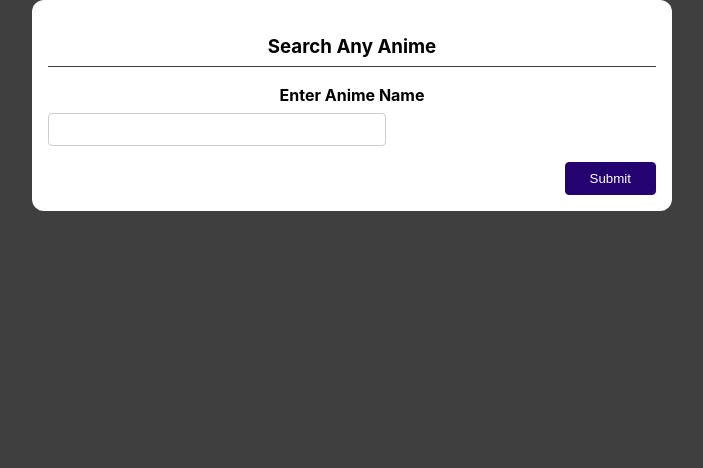
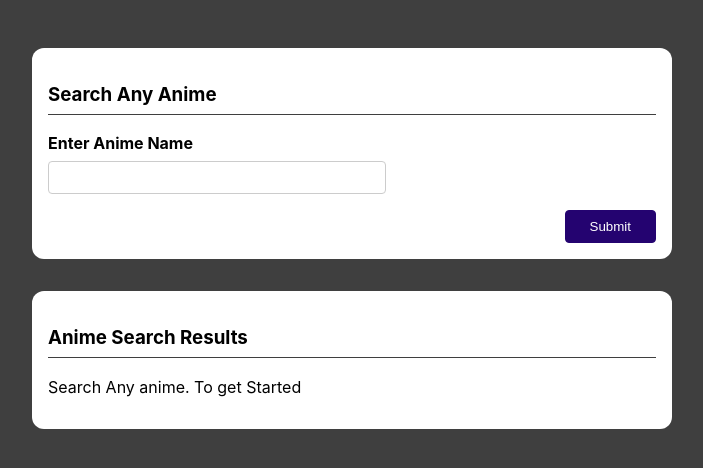
Before and after one commit to aryanda1/anim-link-gen, a React (Create React App) app: page / in a window 1280 px wide. Shown: the top 468 px of the page, without its empty margins (288-991 px from the left). Built offline with nearby package versions, Linux system fonts and the light colour scheme.

Commit message:
Updated App.js

```diff
--- a/src/App.js
+++ b/src/App.js
@@ -3,12 +3,13 @@ import { useState } from "react";
 import Form from "./components/SearchAnime";
 import ShowAnimeDetails from "./components/ShowAnime";
 import ShowSearch from "./components/ShowSearch";
+import useHttp from "./hooks/usehttp";
 function App() {
+  const { error, isLoading, sendRequest } = useHttp();
   const [animeSearchRes, setAnimeSearchRes] = useState([]);
   const [uniqueId, setUniqueId] = useState(null);
   const [currentId, setCurrentId] = useState(null);
   const setSearchResultHandler = (data) => {
-    setAnimeSearchRes([]);
     const results = data["results"].map((res, idx) => ({ ...res, index: idx }));
     setUniqueId(data["uniqueId"]);
     setAnimeSearchRes(results);
@@ -17,16 +18,23 @@ function App() {
   const reset = () => {
     setAnimeSearchRes([]);
     setCurrentId(null);
-  }
+    setUniqueId(null);
+  };
   return (
-    <div style={{ maxWidth: "40rem", margin: "0 auto", textAlign: "center" }}>
+    <div className="app">
       <Form
         onSubmit={setSearchResultHandler}
         resetPrev={reset}
+        searchAnime={sendRequest}
+        loading={isLoading}
       />
-      {animeSearchRes.length !== 0 && (
-        <ShowSearch animes={animeSearchRes} setActiveAnime={setCurrentId} />
-      )}
+      <ShowSearch
+        animes={animeSearchRes}
+        setActiveAnime={setCurrentId}
+        error={error}
+        loading={isLoading}
+        activeAnime={currentId}
+      />
       {currentId !== null && (
         <ShowAnimeDetails anime={animeSearchRes[currentId]} unique={uniqueId} />
       )}
--- a/src/index.css
+++ b/src/index.css
@@ -91,13 +91,16 @@ ul {
 
 .link-wrapper {
   text-align: center;
-  margin-top: 1rem;
+  margin-top: 2rem;
 }
 
 .sub-header {
   font-weight: 550;
 }
 
+.center {
+  text-align: center;
+}
 .error-text {
   color: #b40e0e;
 }
```
